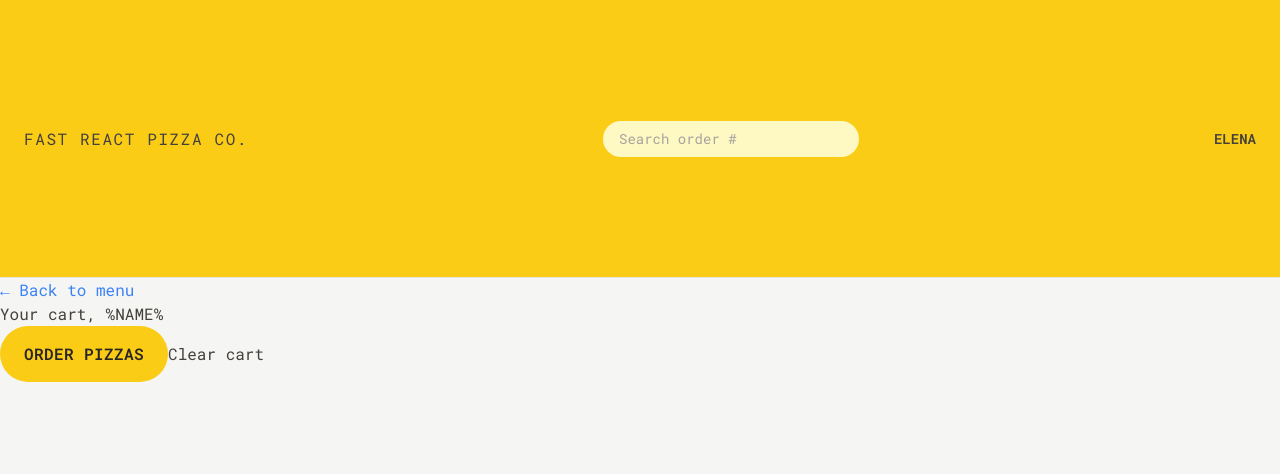
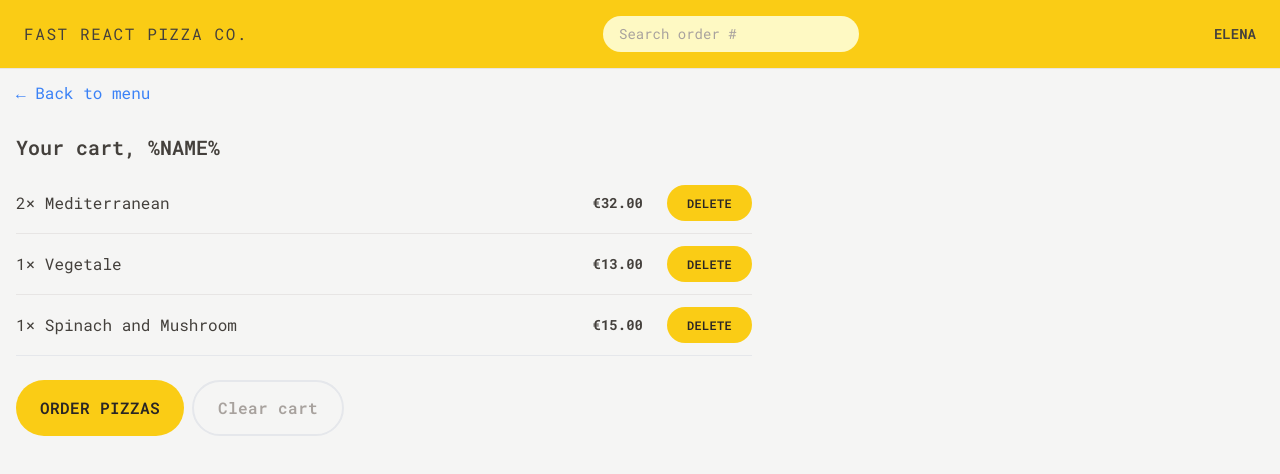
Before and after one commit to elenaharan/fast-react-pizza, a React (Vite) app: page /cart in a window 1280 px wide. Shown: the top 474 px of the page. Built offline with nearby package versions, Linux system fonts and the light colour scheme.

Commit message:
Styling the cart

```diff
--- a/src/features/cart/Cart.jsx
+++ b/src/features/cart/Cart.jsx
@@ -1,6 +1,6 @@
-import { Link } from 'react-router-dom';
 import LinkButton from '../../ui/LinkButton';
 import Button from '../../ui/Button';
+import CartItem from './CartItem'
 
 const fakeCart = [
   {
@@ -30,14 +30,18 @@
   const cart = fakeCart;
 
   return (
-    <div>
+    <div className='px-4 py-3'>
       <LinkButton to="/menu">&larr; Back to menu</LinkButton>
 
-      <h2>Your cart, %NAME%</h2>
+      <h2 className='mt-7 text-xl font-semibold'>Your cart, %NAME%</h2>
 
-      <div>
+      <ul className='divide-y divide-stone-200 border-b mt-3'>
+        {cart.map(item => <CartItem item={item} key={item.key} />)}
+      </ul>
+
+      <div className='mt-6 space-x-2'>
         <Button to="/order/new" type="primary">Order pizzas</Button>
-        <button>Clear cart</button>
+        <Button type="secondary">Clear cart</Button>
       </div>
     </div>
   );
--- a/src/features/cart/CartItem.jsx
+++ b/src/features/cart/CartItem.jsx
@@ -1,13 +1,17 @@
+import Button from '../../ui/Button';
+import {formatCurrency} from '../../utils/helpers'
+
 function CartItem({ item }) {
   const { pizzaId, name, quantity, totalPrice } = item;
 
   return (
-    <li>
-      <p>
+    <li className='py-3 sm:flex sm:items-center sm:justify-between'>
+      <p className='mb-1 sm:mb-0'>
         {quantity}&times; {name}
       </p>
-      <div>
-        <p>{formatCurrency(totalPrice)}</p>
+      <div className='flex items-center justify-between sm:gap-6'>
+        <p className='text-sm font-bold'>{formatCurrency(totalPrice)}</p>
+        <Button type="small">Delete</Button>
       </div>
     </li>
   );
--- a/src/ui/AppLayout.jsx
+++ b/src/ui/AppLayout.jsx
@@ -8,7 +8,7 @@
   const isLoading = navigation.state === "loading";
 
   return (
-    <div className="grid grid-rows-[auto-1fr-auto] h-screen">
+    <div className="grid grid-rows-[auto_1fr_auto] h-screen">
       {isLoading && <Loader />}
       <Header />
       <div className="overflow-scroll">
--- a/src/ui/Button.jsx
+++ b/src/ui/Button.jsx
@@ -7,7 +7,8 @@
 
 const styles = {
 	primary: base + ' py-3 px-4 md:px-6 md:py-4',
-	small: base + ' px-4 py-2 md:px-5 md:py-2.5 text-xs'
+	small: base + ' px-4 py-2 md:px-5 md:py-2.5 text-xs',
+	secondary: "py-2.4 px-4 md:px-6 md:py-3.5 border-2 border-stone-300uppercase font-semibold text-stone-400 inline-block tracking-wide rounded-full hover:bg-stone-300 hover:text-stone-800 focus:text-stone-800 transition-colors duration-300 focus:outline-none focus:ring focus:ring-stone-200 focus:ring-offset-2 disabled:cursor-not-allowed"
 }
 
 if (to) return <Link className={styles[type]} to={to}>{children}</Link>
```
